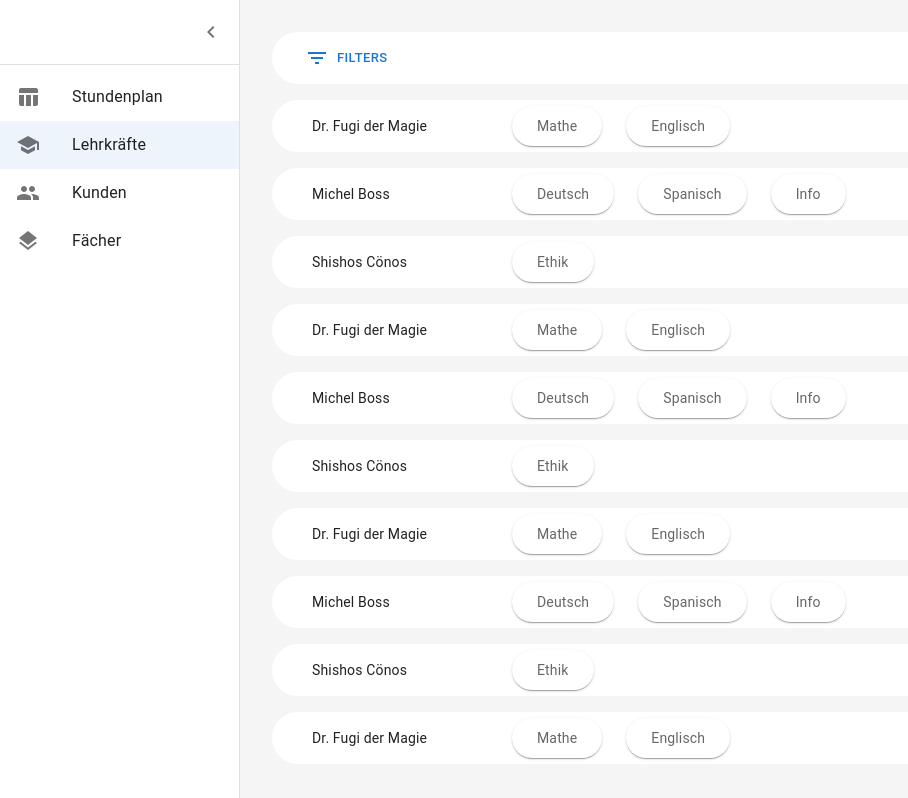
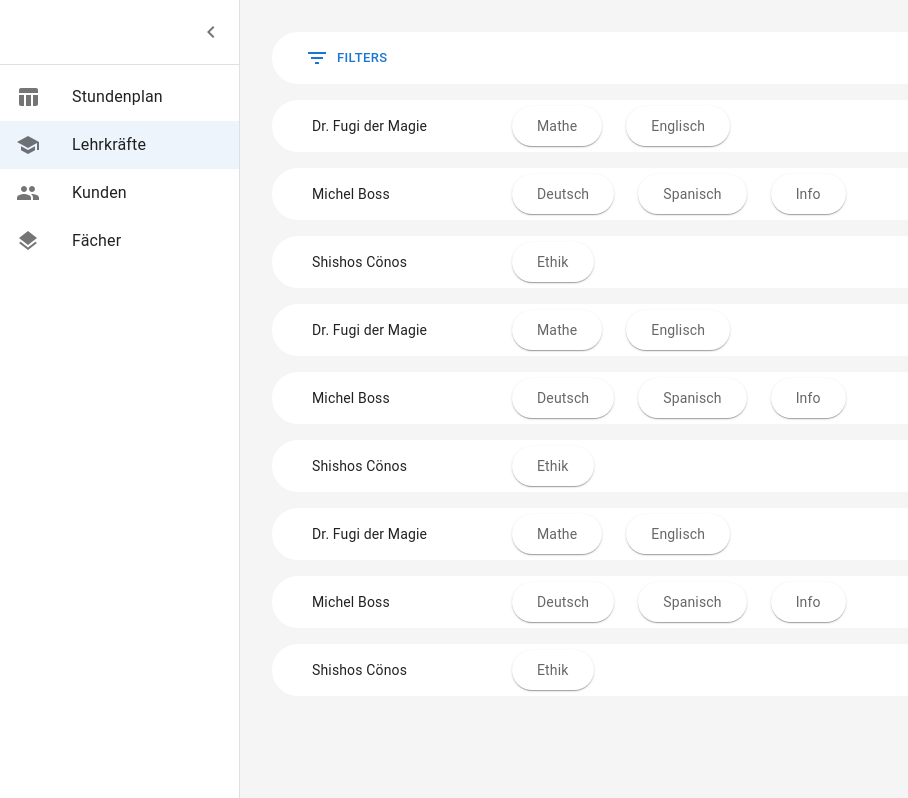
Before and after one commit to MichelBusse/erp-system-schuelertreff, a React (Vite) app in the folder client/: page /teachers in a window 1280 px wide. Shown: the whole page, without its empty margins (0-908 px from the left). Built offline with nearby package versions, Linux system fonts and the light colour scheme.

Commit message:
Fixed width in Teachers.tsx

```diff
--- a/client/src/pages/teacher.scss
+++ b/client/src/pages/teacher.scss
@@ -1,6 +1,6 @@
 .MuiDataGrid-row{
     border-radius: 50px;
-    width: 95% !important;
+    width: 100% !important;
     background-color: white;
     padding-left: 30px !important;
 }
@@ -14,3 +14,6 @@
 .MuiDataGrid-cell{
     border-bottom: none !important;
 }
+.MuiDataGrid-virtualScrollerRenderZone {
+    width: 100%;
+}
--- a/client/src/pages/teachers.tsx
+++ b/client/src/pages/teachers.tsx
@@ -64,14 +64,10 @@ const rows = [
   {id: 7, TeacherName: 'Dr. Fugi der Magie', SubjectName: ['Mathe', 'Englisch']},
   {id: 8, TeacherName: 'Michel Boss', SubjectName: ['Deutsch', 'Spanisch', 'Info']},
   {id: 9, TeacherName: 'Shishos Cönos', SubjectName: ['Ethik']},
-  {id: 10, TeacherName: 'Dr. Fugi der Magie', SubjectName: ['Mathe', 'Englisch']},
-  {id: 11, TeacherName: 'Michel Boss', SubjectName: ['Deutsch', 'Spanisch', 'Info']},
-  {id: 12, TeacherName: 'Shishos Cönos', SubjectName: ['Ethik']}
 ]
 
 const CustomGridToolbarContainer = styled(GridToolbarContainer)(() => ({
   borderRadius: '50px',
-  width: '96.4%',
   height: '52px',
   backgroundColor: 'white',
   padding: '0px',
```
